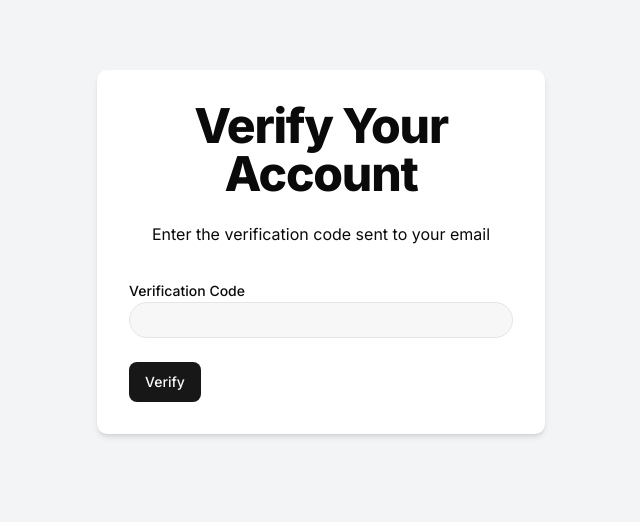
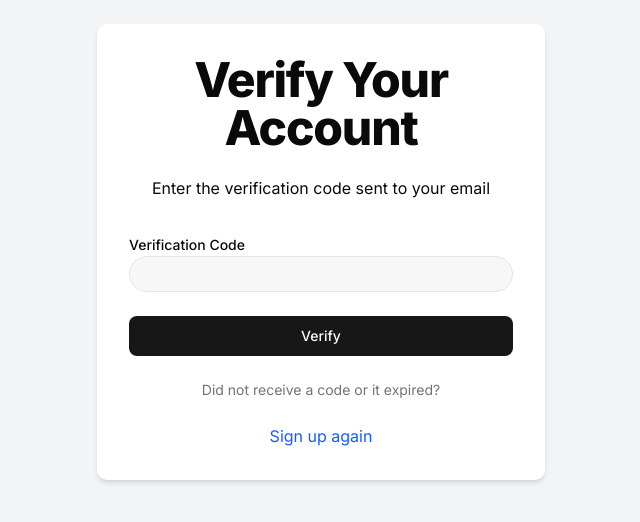
Before and after one commit to hellsy9113/anon_msg, a Next.js app: page /verify/1 in a window 1280 px wide. Shown: the part 148-670 px from the top of the page, without its empty margins (319-959 px from the left). Built offline with nearby package versions, Linux system fonts and the light colour scheme.

Commit message:
mail done

```diff
--- a/src/app/(auth)/verify/[username]/page.tsx
+++ b/src/app/(auth)/verify/[username]/page.tsx
@@ -1,46 +1,47 @@
-'use client';
-import { signUpSchema } from '@/schemas/signupSchema';
-import {useParams,useRouter} from 'next/navigation';
-import React, {useEffect, useState } from 'react';
-import {  useForm} from "react-hook-form";
+"use client";
+import { signUpSchema } from "@/schemas/signupSchema";
+import { useParams, useRouter } from "next/navigation";
+import React, { useEffect, useState } from "react";
+import { useForm } from "react-hook-form";
 import { z } from "zod";
 import { zodResolver } from "@hookform/resolvers/zod";
-import axios from 'axios';
-import {toast} from 'sonner';
-import { verifySchema } from '@/schemas/verifySchema';
+import axios from "axios";
+import { toast } from "sonner";
+import { verifySchema } from "@/schemas/verifySchema";
+import Link from "next/link";
 
-import { Button } from '@/components/ui/button';
+import { Button } from "@/components/ui/button";
 import {
   Form,
   FormField,
   FormItem,
   FormLabel,
   FormMessage,
-} from '@/components/ui/form';
-import { Input } from '@/components/ui/input';
+} from "@/components/ui/form";
+import { Input } from "@/components/ui/input";
 
-const VerifyAccount=()=>{
-    const router=useRouter();
-    const param=useParams<{username:string}>();
-      const form = useForm<z.infer<typeof verifySchema>>({
+const VerifyAccount = () => {
+  const router = useRouter();
+  const param = useParams<{ username: string }>();
+  const form = useForm<z.infer<typeof verifySchema>>({
     resolver: zodResolver(verifySchema),
   });
 
+  const onSubmit = async (data: z.infer<typeof verifySchema>) => {
+    try {
+      await axios.post("/api/verify-code", {
+        username: param.username,
+        code: data.code,
+      });
 
-    const onSubmit=async(data:z.infer<typeof verifySchema >)=>{
-    try{
-        await axios.post('/api/verify-code',{
-            username:param.username,
-            code:data.code
-        })
-
-        toast.success('Account verified successfully! Redirecting to sign in page...');
-        router.replace('/sign-in')
+      toast.success(
+        "Account verified successfully! Redirecting to sign in page...",
+      );
+      router.replace("/sign-in");
+    } catch (error) {
+      toast.error("Verification failed. Please try again.");
     }
-    catch(error){
-    toast.error('Verification failed. Please try again.');
-    }
-}
+  };
   return (
     <div className="flex justify-center items-center min-h-screen bg-gray-100">
       <div className="w-full max-w-md p-8 space-y-8 bg-white rounded-lg shadow-md">
@@ -63,13 +64,26 @@ const VerifyAccount=()=>{
                 </FormItem>
               )}
             />
-            <Button type="submit">Verify</Button>
+
+            <Button type="submit" className="w-full">
+              Verify
+            </Button>
+
+            <div className="text-center text-sm text-muted-foreground">
+              Did not receive a code or it expired?
+            </div>
+
+            <Link
+              href="/sign-up"
+              className="block text-center text-blue-600 hover:underline"
+            >
+              Sign up again
+            </Link>
           </form>
         </Form>
       </div>
     </div>
   );
-
-}
+};
 
 export default VerifyAccount;
--- a/src/app/api/sign-up/route.ts
+++ b/src/app/api/sign-up/route.ts
@@ -56,9 +56,10 @@ export async function POST(request: Request) {
         );
       }
       const hashedPassword = await bcrypt.hash(password, 10);
+      existingUserByEmail.username=username;
       existingUserByEmail.password = hashedPassword;
       existingUserByEmail.verifyCode = verifyCode.toString();
-      existingUserByEmail.verifyCodeExpiry = new Date(Date.now() + 360000);
+      existingUserByEmail.verifyCodeExpiry = new Date(Date.now() + 3600000);
       await existingUserByEmail.save();
     } else {
       const hashedPassword = await bcrypt.hash(password, 10);
--- a/src/app/api/verify-code/route.ts
+++ b/src/app/api/verify-code/route.ts
@@ -16,7 +16,7 @@ export async function POST(request: Request) {
           message: "user not found",
         },
         {
-          status: 500,
+          status: 404,
         },
       );
     }
```
